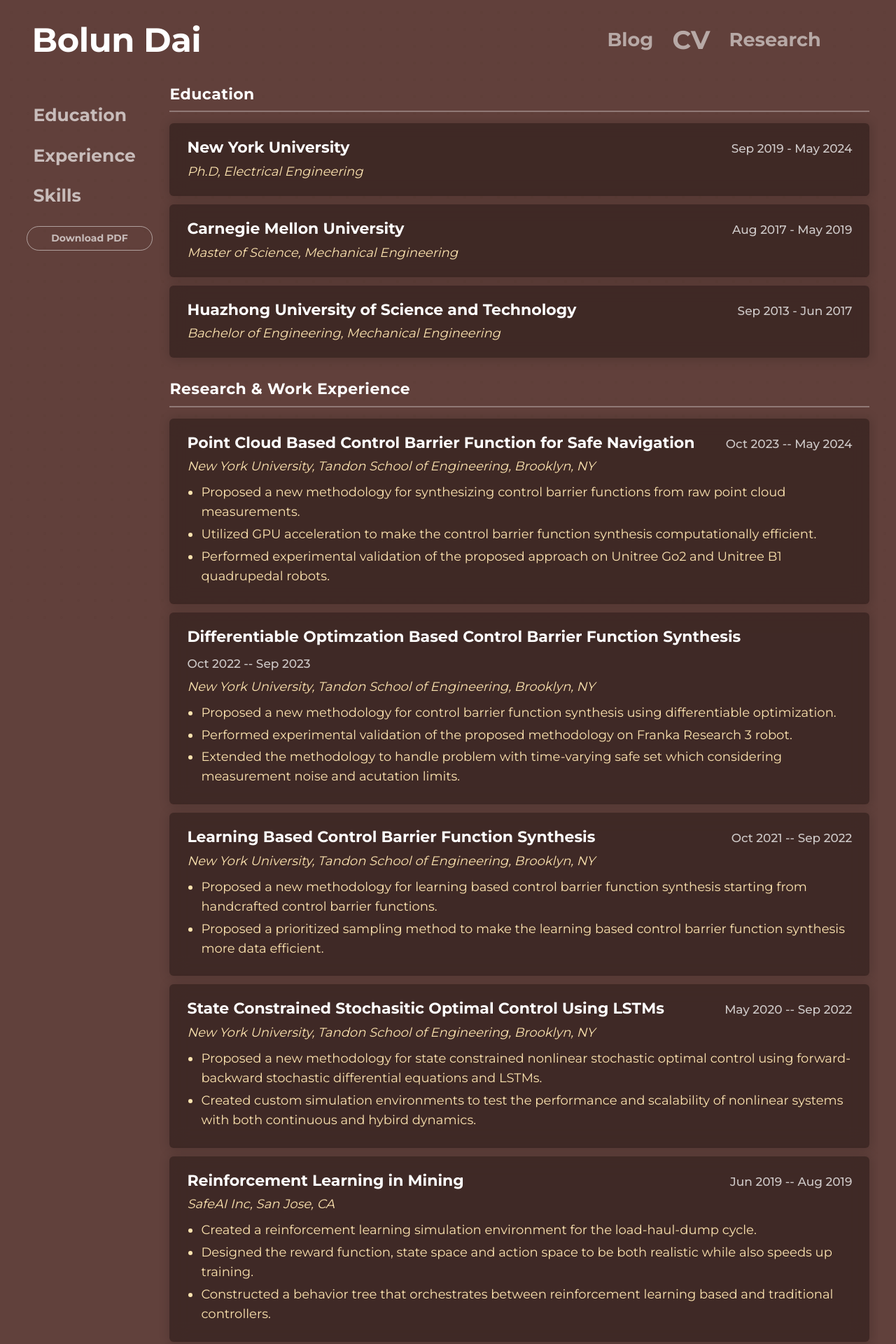
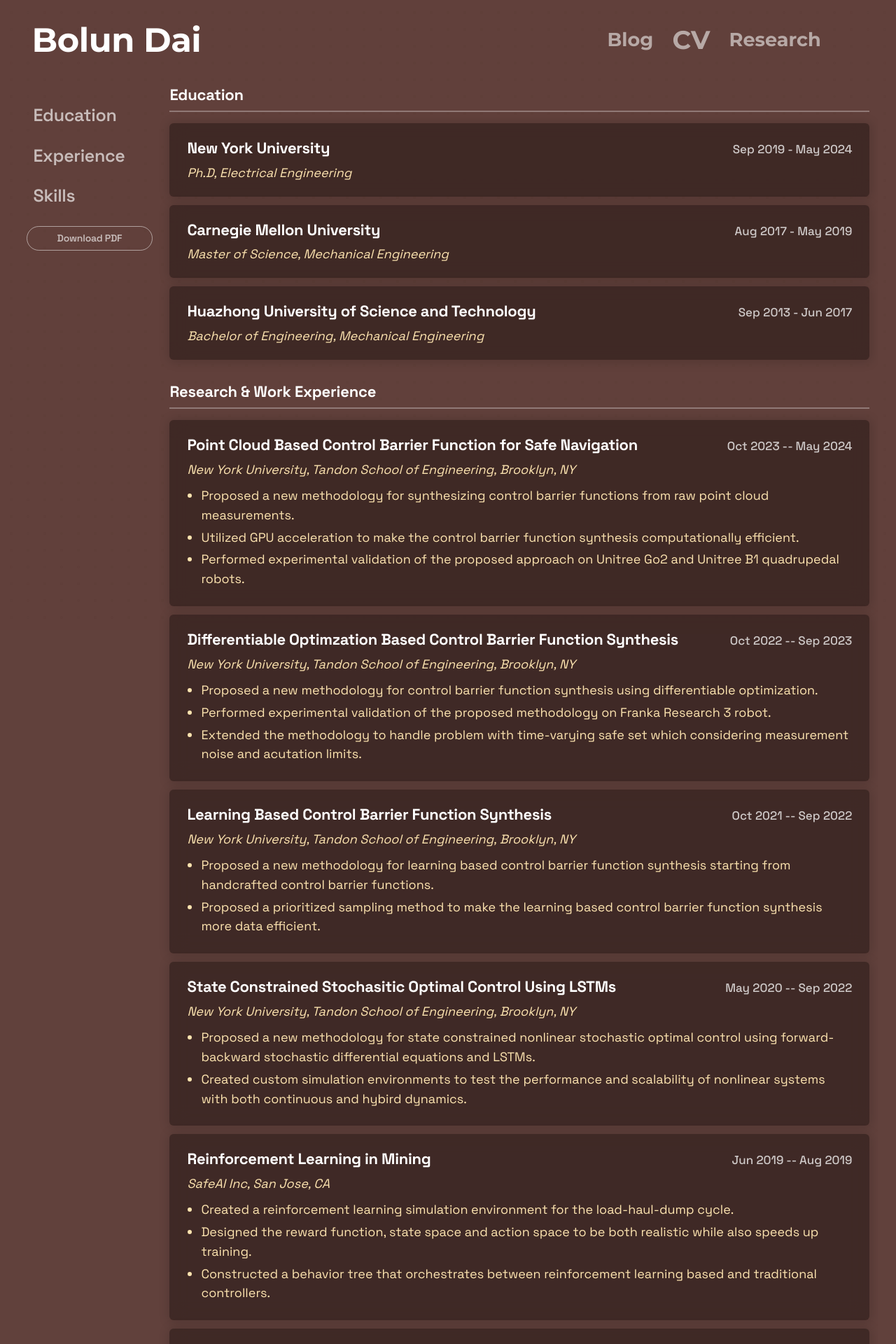
Before and after one commit to BolunDai0216/BolunDai0216.github.io, a Jekyll site: the page built from cv.html, in a window 1280 px wide. Shown: the top 1920 px of the page at 70% size. Built offline with Jekyll 4.4.1, drawn with Linux system fonts in a browser that asks for light colours.

Commit message:
updated font

```diff
--- a/_sass/blog.scss
+++ b/_sass/blog.scss
@@ -1,4 +1,7 @@
 @import url('https://fonts.googleapis.com/css2?family=Montserrat');
+@import url('https://fonts.googleapis.com/css2?family=Space+Grotesk:wght@400;500;600;700&display=swap');
+@import url('https://fonts.googleapis.com/css2?family=Source+Serif+4:opsz,wght@8..60,500;8..60,600;8..60,700&display=swap');
+@import url('https://fonts.googleapis.com/css2?family=Newsreader:opsz,wght@6..72,400;6..72,500;6..72,600&display=swap');
 
 :root {
     --bg-color: #0e6873;
@@ -45,10 +48,11 @@
 }
 
 .card-title {
-    font-family: Georgia, 'Times New Roman', Times, serif;
+    font-family: 'Space Grotesk', Avenir, Montserrat, Helvetica, sans-serif;
     color: white;
     font-size: 24px;
-    font-weight: bold;
+    font-weight: 600;
+    letter-spacing: -0.015em;
 }
 
 /* Stretched link: title <a> covers the entire card. */
@@ -77,7 +81,7 @@
 }
 
 .card-text {
-    font-family: Avenir, Montserrat, Helvetica;
+    font-family: 'Space Grotesk', Avenir, Montserrat, Helvetica, sans-serif;
     color: #fde4b0;
     font-weight: 500;
     font-size: 16px;
@@ -117,27 +121,40 @@
 }
 
 .blog-title {
-    font-family: Avenir, Montserrat, Helvetica, Georgia;
+    font-family: 'Space Grotesk', Avenir, Montserrat, Helvetica, sans-serif;
     color: #ffffff;
-    font-weight: bolder;
+    font-weight: 700;
+    letter-spacing: -0.02em;
 }
 
 .blog-content {
-    font-family: Georgia, 'Times New Roman', Times, serif, Avenir, Helvetica;
+    font-family: 'Newsreader', Georgia, 'Times New Roman', Times, serif;
     color: white;
     font-size: 20px;
+    line-height: 1.6;
+}
+
+.blog-content h1,
+.blog-content h2,
+.blog-content h3,
+.blog-content h4,
+.blog-content h5,
+.blog-content h6 {
+    font-family: 'Source Serif 4', Georgia, 'Times New Roman', Times, serif;
+    font-weight: 600;
+    letter-spacing: -0.01em;
 }
 
 .blog-content h1 {
     border-bottom: 2px solid white;
     margin-bottom: 0.75em;
-
 }
 
 .blog-date {
-    font-family: Avenir, Montserrat, Helvetica;
-    font-weight: bold;
+    font-family: 'Space Grotesk', Avenir, Montserrat, Helvetica, sans-serif;
+    font-weight: 500;
     font-size: 16px;
+    letter-spacing: -0.01em;
     color: rgba(255, 255, 255, 0.75);
 }
 
@@ -198,9 +215,10 @@ d-contents {
 
 .blog-side-item {
     background-color: transparent;
-    font-family: Avenir;
+    font-family: 'Space Grotesk', Avenir, Montserrat, Helvetica, sans-serif;
     font-size: 150%;
-    font-weight: normal;
+    font-weight: 500;
+    letter-spacing: -0.01em;
     margin: 0 0 4px 0;
     padding: 0;
     border: 0;
--- a/_sass/cv.scss
+++ b/_sass/cv.scss
@@ -1,4 +1,5 @@
 @import url('https://fonts.googleapis.com/css2?family=Montserrat');
+@import url('https://fonts.googleapis.com/css2?family=Space+Grotesk:wght@400;500;600;700&display=swap');
 
 :root {
     --bg-color: #61413c;
@@ -18,10 +19,11 @@
 }
 
 .cv-sidebar-link {
-    font-family: Avenir, Montserrat, Helvetica, sans-serif;
+    font-family: 'Space Grotesk', Avenir, Montserrat, Helvetica, sans-serif;
     color: rgba(255, 255, 255, 0.65);
     font-size: 25px;
     font-weight: 600;
+    letter-spacing: -0.015em;
     text-decoration: none;
     padding: 8px 10px;
     border-radius: 8px;
@@ -55,11 +57,11 @@
 }
 
 .cv-section-title {
-    font-family: Avenir, Montserrat, Helvetica, sans-serif;
+    font-family: 'Space Grotesk', Avenir, Montserrat, Helvetica, sans-serif;
     color: white;
     font-weight: 700;
     font-size: 22px;
-    letter-spacing: 0.02em;
+    letter-spacing: -0.01em;
     padding-bottom: 10px;
     border-bottom: 2px solid rgba(255, 255, 255, 0.3);
     margin-bottom: 1rem;
@@ -94,10 +96,11 @@
 }
 
 .cv-institution {
-    font-family: Avenir, Montserrat, Helvetica, sans-serif;
+    font-family: 'Space Grotesk', Avenir, Montserrat, Helvetica, sans-serif;
     color: white;
     font-size: 22px;
     font-weight: 700;
+    letter-spacing: -0.015em;
     text-decoration: none;
     line-height: 1.3;
 }
@@ -108,7 +111,7 @@ a.cv-institution:hover {
 }
 
 .cv-years {
-    font-family: Avenir, Montserrat, Helvetica, sans-serif;
+    font-family: 'Space Grotesk', Avenir, Montserrat, Helvetica, sans-serif;
     color: rgba(255, 255, 255, 0.75);
     font-size: 17px;
     font-weight: 500;
@@ -118,7 +121,7 @@ a.cv-institution:hover {
 /* ---- Card body text ---------------------------------------------------- */
 .cv-degree,
 .cv-place {
-    font-family: Avenir, Montserrat, Helvetica, sans-serif;
+    font-family: 'Space Grotesk', Avenir, Montserrat, Helvetica, sans-serif;
     color: #fde4b0;
     font-size: 18px;
     font-style: italic;
@@ -126,7 +129,7 @@ a.cv-institution:hover {
 }
 
 .cv-details {
-    font-family: Avenir, Montserrat, Helvetica, sans-serif;
+    font-family: 'Space Grotesk', Avenir, Montserrat, Helvetica, sans-serif;
     color: #fde4b0;
     font-size: 18px;
     line-height: 1.55;
@@ -152,15 +155,16 @@ a.cv-institution:hover {
 }
 
 .cv-skill-label {
-    font-family: Avenir, Montserrat, Helvetica, sans-serif;
+    font-family: 'Space Grotesk', Avenir, Montserrat, Helvetica, sans-serif;
     color: white;
     font-size: 18px;
     font-weight: 700;
+    letter-spacing: -0.01em;
     white-space: nowrap;
 }
 
 .cv-skill-content {
-    font-family: Avenir, Montserrat, Helvetica, sans-serif;
+    font-family: 'Space Grotesk', Avenir, Montserrat, Helvetica, sans-serif;
     color: #fde4b0;
     font-size: 18px;
     line-height: 1.5;
--- a/_sass/re.scss
+++ b/_sass/re.scss
@@ -1,28 +1,30 @@
 @import url('https://fonts.googleapis.com/css2?family=Montserrat');
 @import url('https://fonts.googleapis.com/css2?family=Tinos');
 @import url('https://fonts.googleapis.com/css2?family=Roboto');
+@import url('https://fonts.googleapis.com/css2?family=Space+Grotesk:wght@400;500;600;700&display=swap');
 
 :root {
     --bg-color: #1a2c30;
 }
 
 .card-title {
-    font-family: Georgia, 'Times New Roman', Times, serif, Helvetica;
+    font-family: 'Space Grotesk', Avenir, Montserrat, Helvetica, sans-serif;
     color: white;
     text-decoration: none;
     font-size: 24px;
-    font-weight: bold;
+    font-weight: 600;
+    letter-spacing: -0.015em;
 }
 
 .card-author {
-    font-family: Avenir, Montserrat, Helvetica;
+    font-family: 'Space Grotesk', Avenir, Montserrat, Helvetica, sans-serif;
     color: white;
     margin-top: 15%;
     font-size: 16px;
 }
 
 .card-publish {
-    font-family: Avenir, Montserrat, Helvetica;
+    font-family: 'Space Grotesk', Avenir, Montserrat, Helvetica, sans-serif;
     color: white;
     font-size: 16px;
     margin-top: 5%;
@@ -30,7 +32,7 @@
 }
 
 .card-text {
-    font-family: Roboto, Avenir, Helvetica;
+    font-family: 'Space Grotesk', Roboto, Avenir, Helvetica, sans-serif;
     color: #fde4b0;
     font-weight: 400;
 }
@@ -56,7 +58,7 @@
     color: white;
     text-decoration: none;
     font-style: normal;
-    font-family: Avenir, Montserrat, Helvetica;
+    font-family: 'Space Grotesk', Avenir, Montserrat, Helvetica, sans-serif;
     font-size: 14px;
     font-weight: 600;
     line-height: 1;
@@ -95,7 +97,7 @@
     border: 1.5px solid rgba(255, 255, 255, 0.5);
     border-radius: 20px;
     padding: 6px 14px;
-    font-family: Avenir, Montserrat, Helvetica;
+    font-family: 'Space Grotesk', Avenir, Montserrat, Helvetica, sans-serif;
     color: white;
     font-size: 14px;
     font-weight: 600;
```
